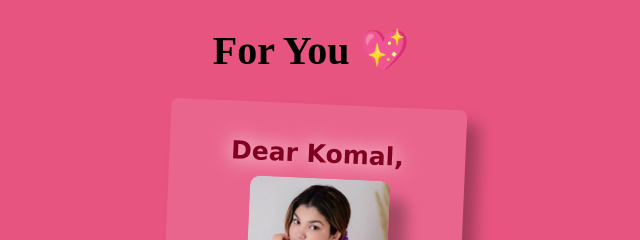
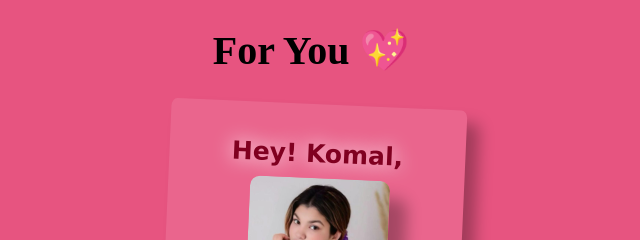
Before and after one commit to aniljasel/Komal, a plain HTML site: page next.html in a window 1280 px wide. Shown: the top 240 px of the page, 337-977 px from the left. Drawn offline with Linux system fonts and the light colour scheme.

Commit message:
Update next.html

```diff
--- a/next.html
+++ b/next.html
@@ -15,7 +15,7 @@
 
         <div class="postcard">
             <div class="letter"></div>
-            <p> <span>Dear Komal,</span>
+            <p> <span>Hey! Komal,</span>
                     <img src="komal.jpg" class="mail_stamp">
                 <span class="kusulu">Your smile is as beautiful as Rose.</span>
             </p>
```
